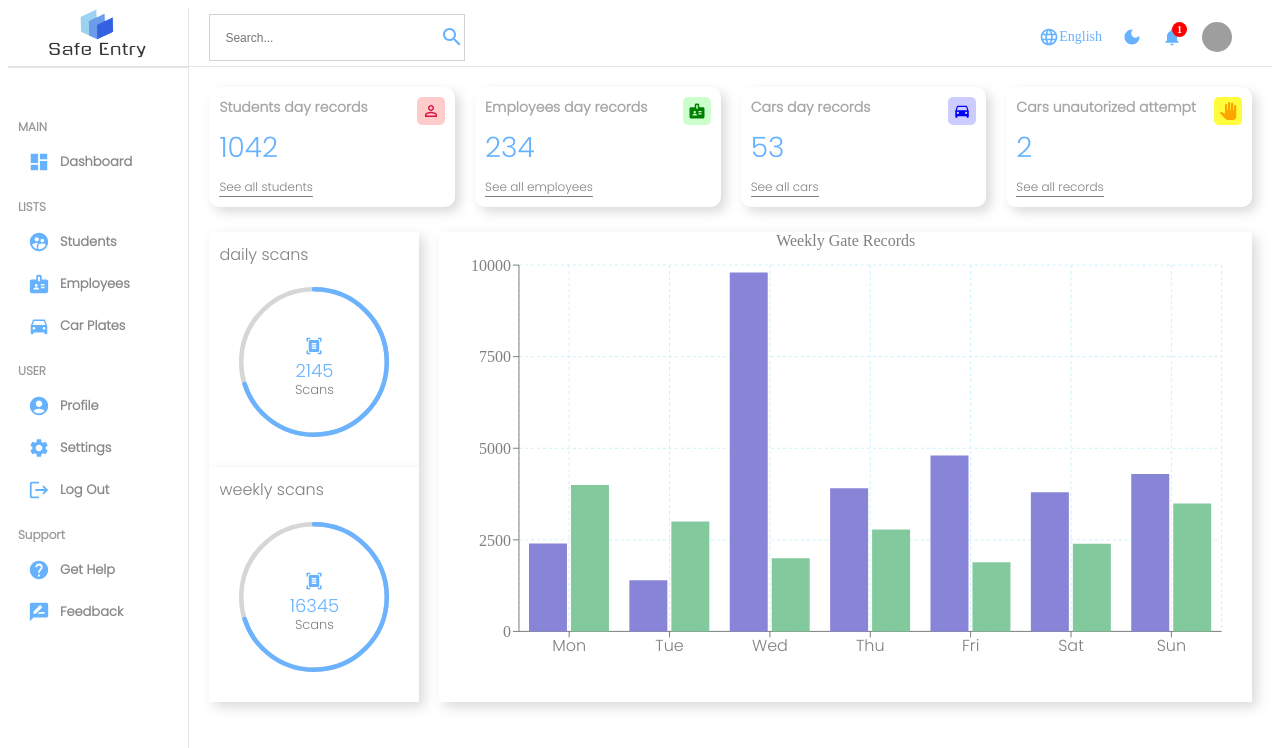
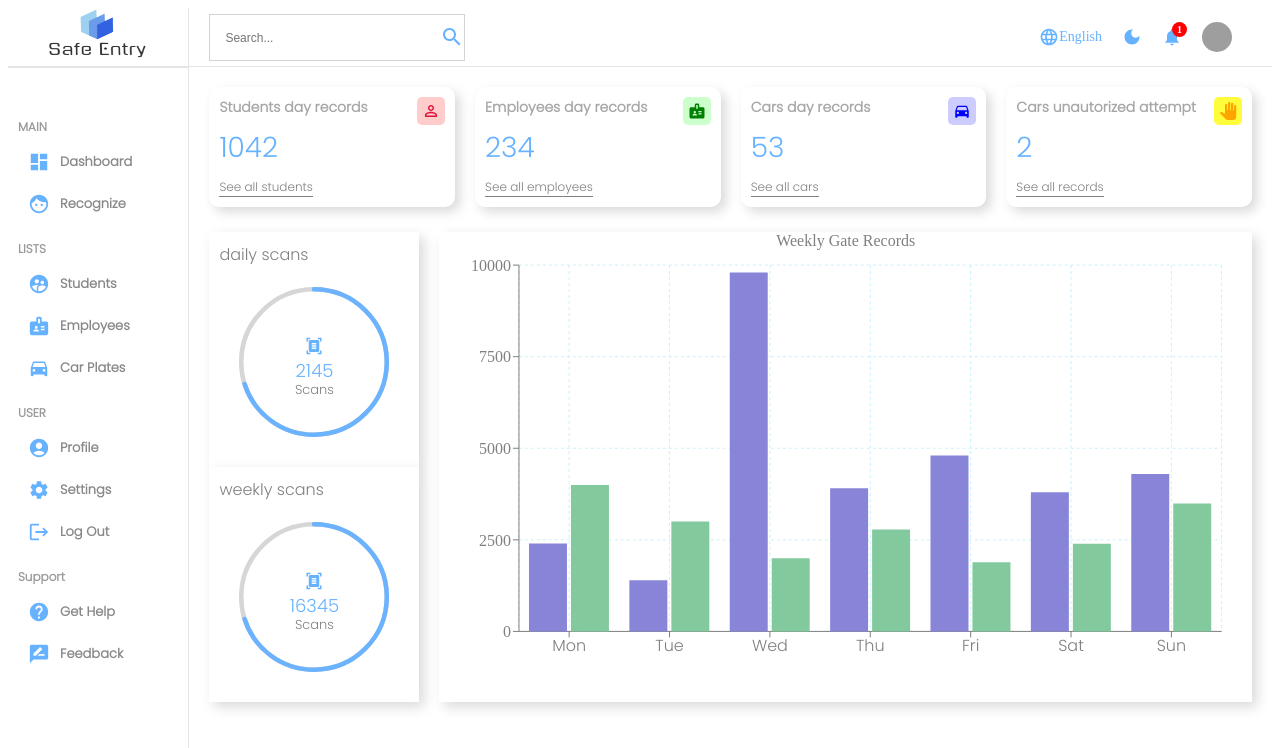
Before and after one commit to nurzhasj/safe-entry, a React (Create React App) app in the folder client/: page /dashboard in a window 1280 px wide. Shown: the top 748 px of the page. Built offline with nearby package versions, Linux system fonts and the light colour scheme; grey boxes are pictures that could not be loaded.

Commit message:
Recognize button were added

```diff
--- a/client/src/components/sidebar/Sidebar.jsx
+++ b/client/src/components/sidebar/Sidebar.jsx
@@ -8,6 +8,7 @@ import SupervisedUserCircleIcon from '@mui/icons-material/SupervisedUserCircle';
 import HelpIcon from '@mui/icons-material/Help';
 import RateReviewIcon from '@mui/icons-material/RateReview';
 import BadgeIcon from '@mui/icons-material/Badge';
+import FaceIcon from '@mui/icons-material/Face';
 
 import logo from '../../assets/safe-entry-logo.png';
 
@@ -27,6 +28,12 @@ const Sidebar = () => {
                     <DashboardIcon className='icon'/>
                     <Link to="/dashboard" style={{ textDecoration: "none" }}>
                         <div className="span">Dashboard</div>
+                    </Link>
+                </li>
+                <li>
+                    <FaceIcon className='icon'/>
+                    <Link to="/recognize" style={{ textDecoration: "none" }}>
+                        <div className="span">Recognize</div>
                     </Link>
                 </li>
                 <p className="title">LISTS</p>
```
